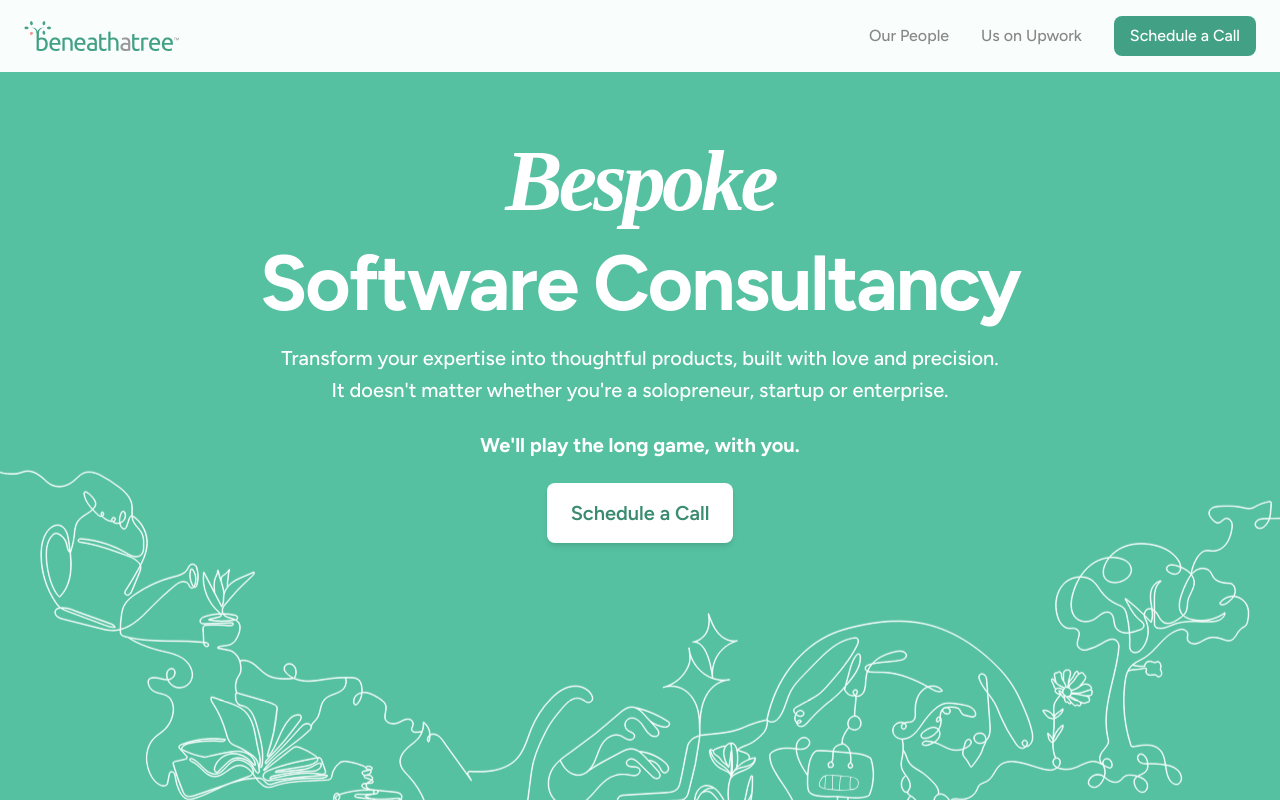
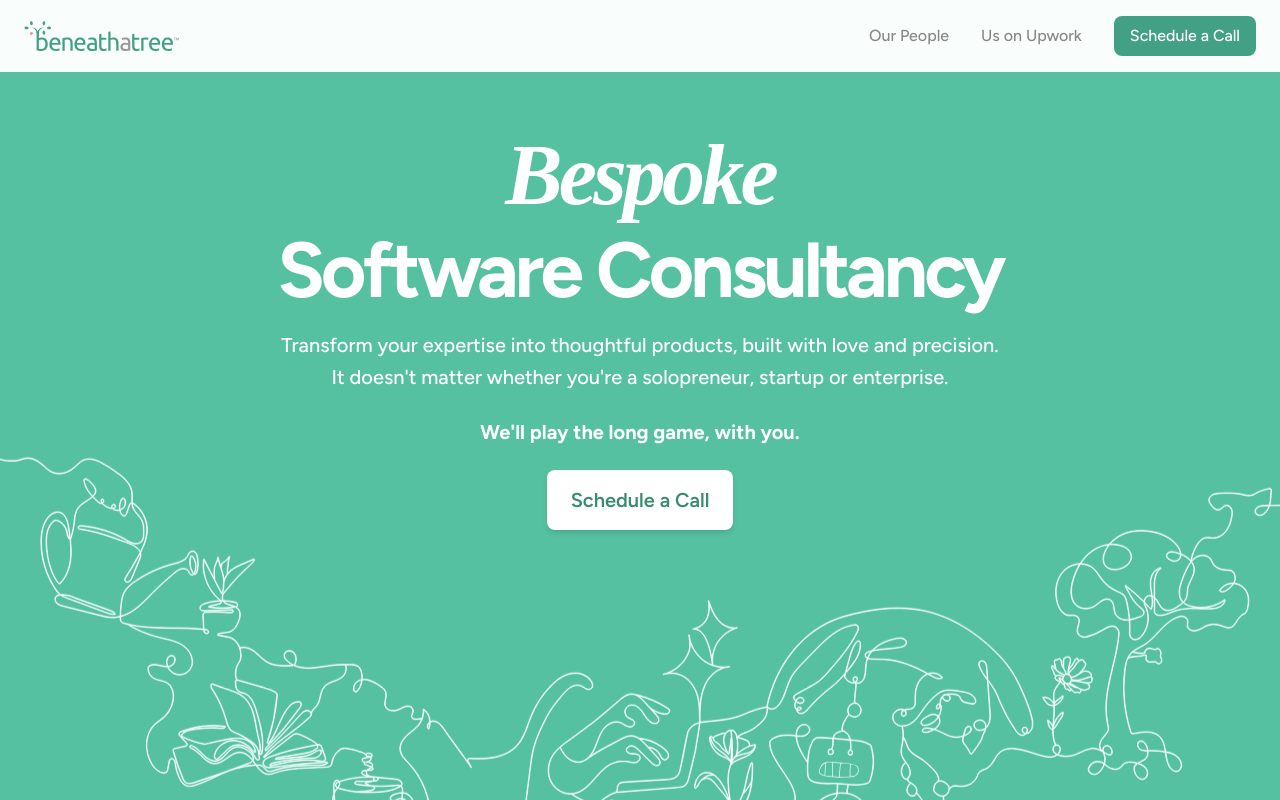
Before and after one commit to beneathatree/beneathatreeoncode, a Next.js app: page / in a window 1280 px wide. Shown: the top 800 px of the page. Built offline with nearby package versions, Linux system fonts and the light colour scheme; a web font is replaced by a local one.

Commit message:
Refine text tracking for 'Software' and 'Consultancy' in HomePage component to enhance visual consistency

```diff
--- a/src/app/page.tsx
+++ b/src/app/page.tsx
@@ -34,14 +34,9 @@ export default function HomePage() {
         <section className="relative text-white overflow-hidden pt-12 pb-40 sm:pb-60 md:pb-96">
           <div className="relative z-30 max-w-screen-xl mx-auto px-3 sm:px-4 md:px-6 lg:px-8 xl:px-10 pt-16 md:pt-20 flex flex-col items-center">
             <h1 className="text-center">
-            <span className="block font-playfair font-semibold italic text-4xl sm:text-5xl md:text-6xl lg:text-7xl xl:text-[86px] mb-2 leading-tight tracking-[-3.8px]">
-              Bespoke</span>
-              <span className="block lg:inline font-figtree font-extrabold text-3xl sm:text-4xl md:text-5xl lg:text-6xl xl:text-[78px] tracking-tight">
-                Software
-              </span>
-              <span className="block lg:inline font-figtree font-extrabold text-3xl sm:text-4xl md:text-5xl lg:text-6xl xl:text-[78px] mt-1 ml-0 lg:ml-4 tracking-tight">
-                Consultancy
-              </span>
+              <span className="block font-playfair font-semibold italic text-4xl sm:text-5xl md:text-6xl lg:text-7xl xl:text-[86px] mb-2 leading-[1.1em] tracking-[-3.8px]">Bespoke</span>
+              <span className="block lg:inline font-figtree font-extrabold text-3xl sm:text-4xl md:text-5xl lg:text-6xl xl:text-[78px] tracking-[-3.8px]">Software</span>
+              <span className="block lg:inline font-figtree font-extrabold text-3xl sm:text-4xl md:text-5xl lg:text-6xl xl:text-[78px] mt-1 ml-0 lg:ml-4 tracking-[-3.8px]">Consultancy</span>
             </h1>
 
             <div className="mt-5 max-w-4xl text-center text-base sm:text-lg md:text-xl font-figtree font-medium text-white leading-relaxed">
```
